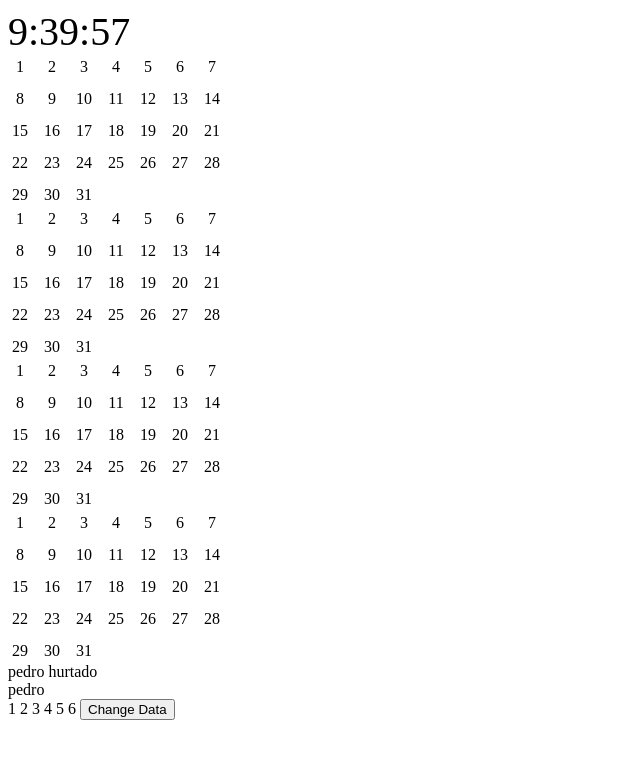
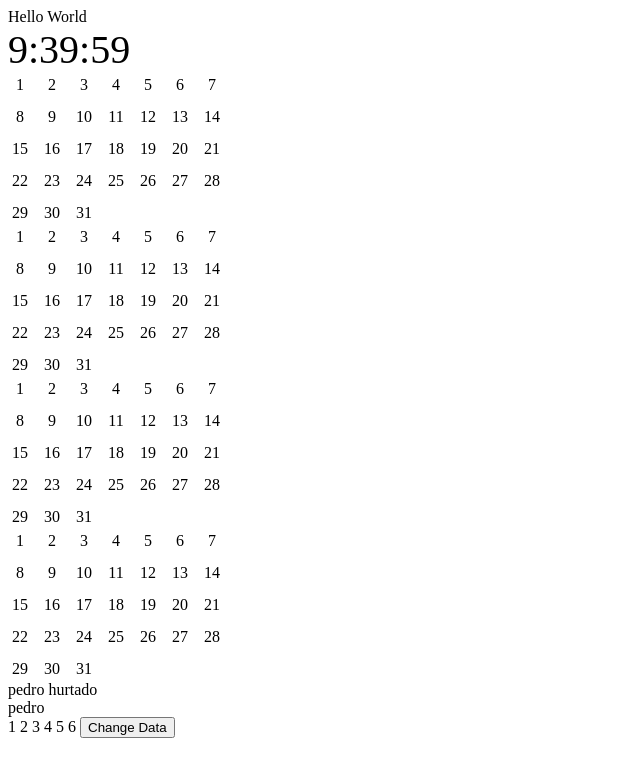
Before and after one commit to PedroHurtado/angularig, an Angular app: page / in a window 1280 px wide. Shown: the top 776 px of the page, without its empty margins (0-640 px from the left). Built offline with nearby package versions, Linux system fonts and the light colour scheme.

Commit message:
slot ngcontent

```diff
--- a/src/app/app.component.html
+++ b/src/app/app.component.html
@@ -1,3 +1,5 @@
+
+<slot></slot>
 <app-timer></app-timer>
 <app-grid></app-grid>
 <app-grid></app-grid>
--- a/src/app/app.component.ts
+++ b/src/app/app.component.ts
@@ -1,4 +1,4 @@
-import { Component } from '@angular/core';
+import { Component, ViewEncapsulation } from '@angular/core';
 import { RouterOutlet } from '@angular/router';
 import { GridComponent } from './calendar/grid/grid.component';
 import { TimerComponent } from './calendar/timer/timer.component';
@@ -8,7 +8,8 @@ import { TimerComponent } from './calendar/timer/timer.component';
   standalone: true,
   imports: [RouterOutlet, GridComponent, TimerComponent],
   templateUrl: './app.component.html',
-  styleUrl: './app.component.css'
+  styleUrl: './app.component.css',
+  encapsulation: ViewEncapsulation.ShadowDom
 })
 export class AppComponent {
   name = 'pedro hurtado';
--- a/src/index.html
+++ b/src/index.html
@@ -8,6 +8,8 @@
   <link rel="icon" type="image/x-icon" href="favicon.ico">
 </head>
 <body>
-  <app-root></app-root>
+  <app-root>
+      <div>Hello World</div>
+  </app-root>
 </body>
 </html>
```
